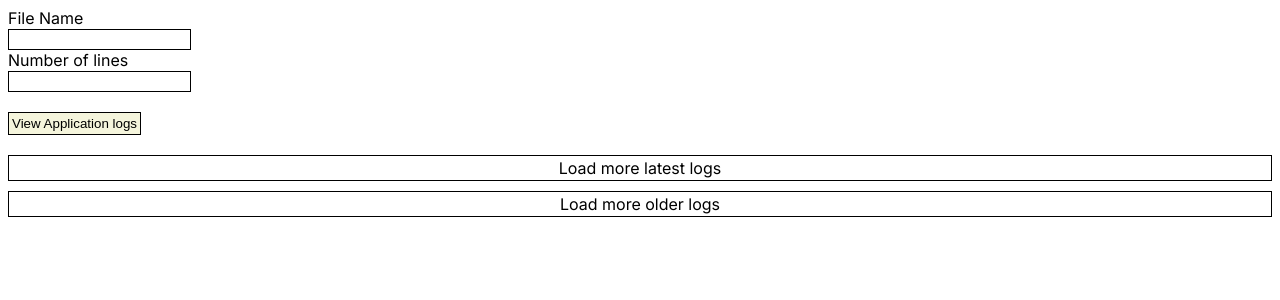
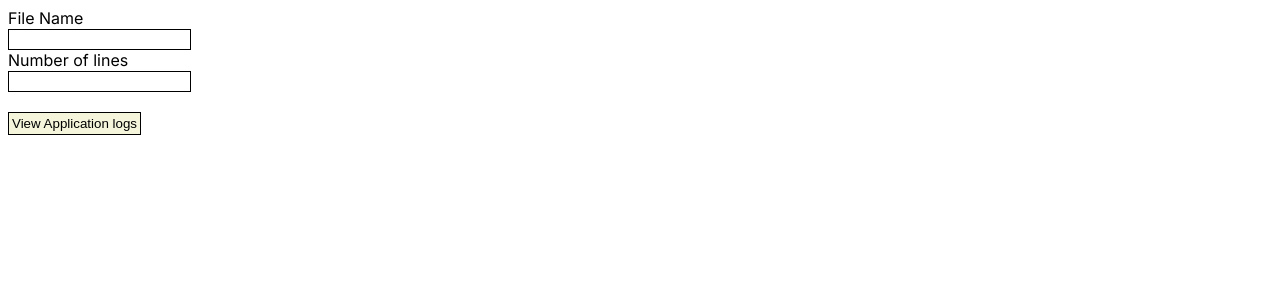
Before and after one commit to pratku123/monitoring-ui, a Next.js app: page / in a window 1280 px wide. Shown: the top 300 px of the page. Built offline with nearby package versions, Linux system fonts and the light colour scheme.

Commit message:
View logs on UI added buttons

```diff
--- a/app/globals.css
+++ b/app/globals.css
@@ -10,8 +10,9 @@
 }
 
 .load-logs {
-  text-align: center;
-  padding: 2px 1px;
+  /* text-align: center; */
+  padding: 4px 3px;
+  background-color: white;
   border: 0.2px solid black;
 }
 
@@ -22,5 +23,5 @@
 }
 
 .log-row {
-  text-align: center;
+  /* text-align: center; */
 }
--- a/app/page.tsx
+++ b/app/page.tsx
@@ -79,16 +79,24 @@ export default function MonitoringHome() {
       <br></br>
       </div>
       <div>
-      <form className="load-logs">
-        Load more latest logs
+      <form>
+        { currentLogs && currentLogs.length>0 &&
+        <button className="load-logs">
+          Load more latest logs
+        </button>
+        }
       </form>
       <div className="logs-table">
         {currentLogs.map((log, index) => (
           <div className="log-row"> {log} </div>
         ))}
       </div>
-      <form className="load-logs">
-        Load more older logs
+      <form>
+      { currentLogs && currentLogs.length>0 &&
+        <button className="load-logs">
+          Load more older logs
+        </button>
+      }
       </form>
       </div>
     </main>
```
